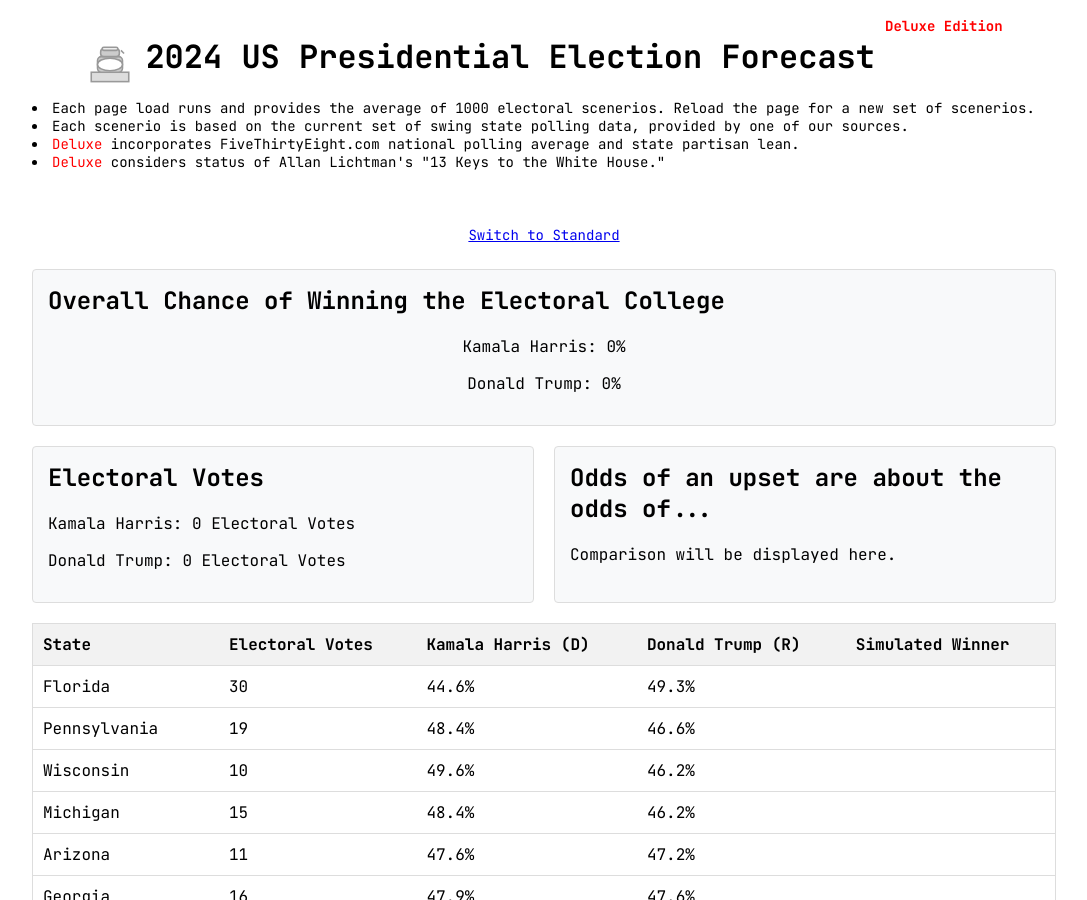
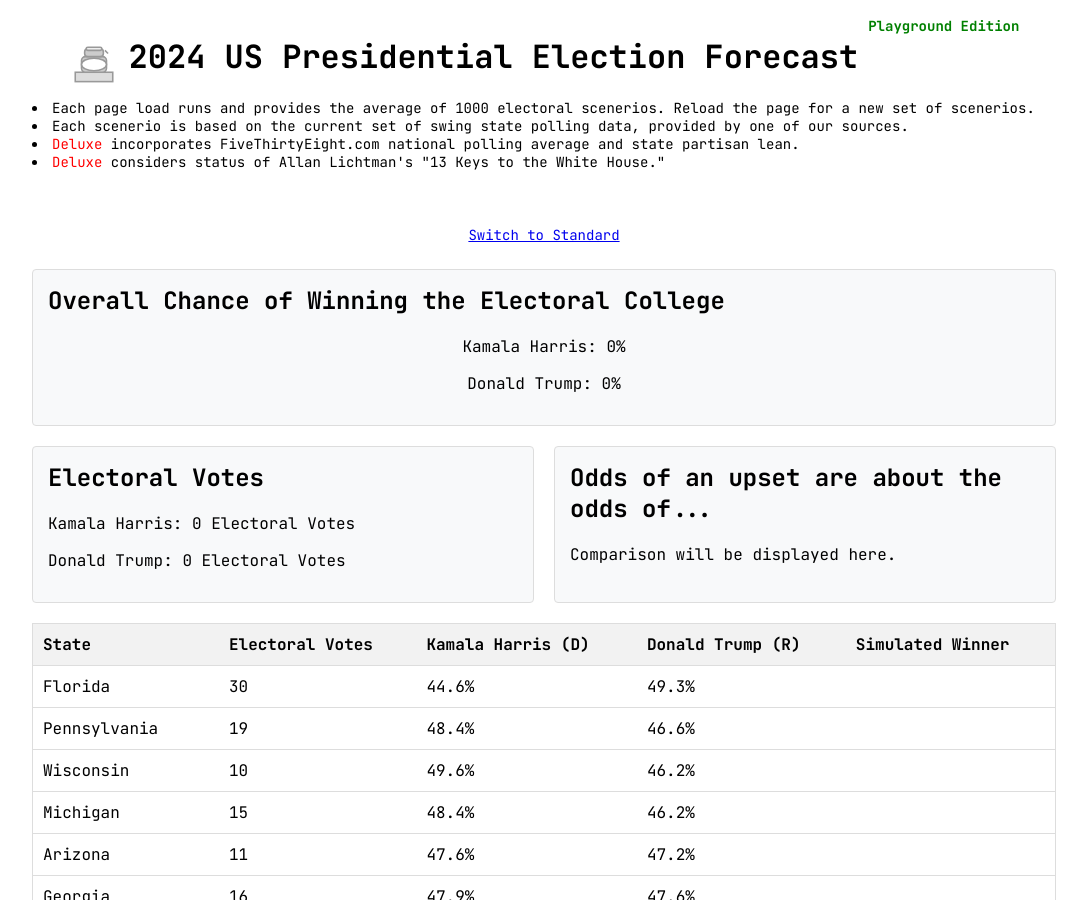
Before and after one commit to derfbwh/derfbwh.github.io, a Jekyll site: the page forecast/playground.html, which Jekyll copies as it is, in a window 1280 px wide and 900 px high. Shown: the whole window, without its empty margins (96-1183 px from the left). Built offline with Jekyll 4.4.1, drawn with Linux system fonts in a browser that asks for light colours; nearby versions of some CDN libraries; some web fonts are replaced; comment, search, counter and statistics services are not loaded; some of the changed lines change nothing that is shown.

Commit message:
Update playground.html

```diff
--- a/forecast/playground.html
+++ b/forecast/playground.html
@@ -112,7 +112,7 @@
                 <!-- Toilet Seat -->
                 <ellipse cx="32" cy="30" rx="16" ry="8" fill="#fff" stroke="#999" stroke-width="2"/>
             </svg>
-            2024 US Presidential Election Forecast<br><div class="tagline" style="color:red;">Deluxe Edition</div>
+            2024 US Presidential Election Forecast<br><div class="tagline" style="color:green;">Playground Edition</div>
         </h1><br><div class="tagline"><li>Each page load runs and provides the average of 1000 electoral scenerios. Reload the page for a new set of scenerios.</li><li>Each scenerio is based on the current set of swing state polling data, provided by one of our sources.</li><li><span style="color:red;">Deluxe</span> incorporates FiveThirtyEight.com national polling average and state partisan lean.</li><li><span style="color:red;">Deluxe</span> considers status of Allan Lichtman's "13 Keys to the White House."</div>
 <center><div class="tagline" align="center" style="margin-top:30px;"><a href="index.html">Switch to Standard</a></div></center>
 
@@ -397,8 +397,8 @@
 
             // Randomly adjust the poll numbers based on the time left until Election Day
             const fluctuation = Math.random() * fluctuationRange + minFluctuation;
-            const harrisFluctuation = (Math.random() < 0.5 ? -1 : 1) * fluctuation * uncertaintyFactor;
-            const trumpFluctuation = (Math.random() < 0.5 ? -1 : 1) * fluctuation * uncertaintyFactor;
+            const harrisFluctuation = (Math.random() < 0.5 ? -1 : 5) * fluctuation * uncertaintyFactor;
+            const trumpFluctuation = (Math.random() < 0.5 ? -1 : 5) * fluctuation * uncertaintyFactor;
 
             adjustedHarris = Math.min(100, Math.max(0, adjustedHarris + harrisFluctuation));
             adjustedTrump = Math.min(100, Math.max(0, adjustedTrump + trumpFluctuation));
```
